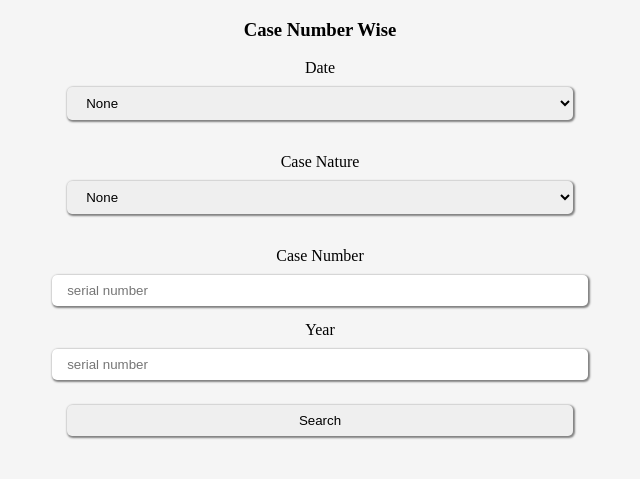
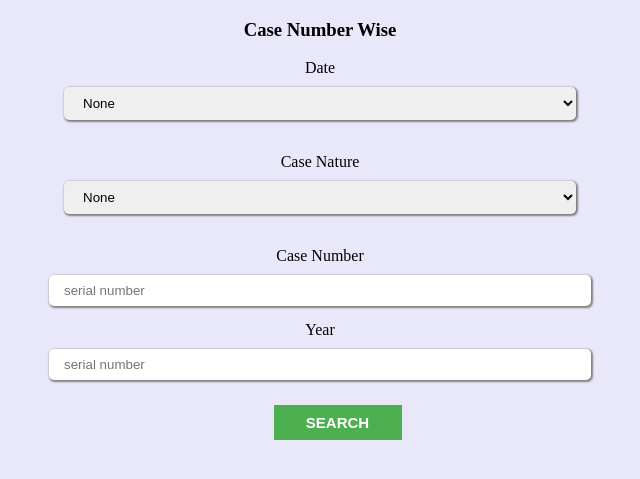
Before and after one commit to AasthaSinha2305/Savengers, a PHP site: page /html/php/causelist/casewise.php in a window 1280 px wide. Shown: the top 479 px of the page, without its empty margins (320-960 px from the left). Run offline with PHP 8.4, Linux system fonts and the light colour scheme; data that the repository does not hold is empty.

Commit message:
Update casewise.php

```diff
--- a/html/php/causelist/casewise.php
+++ b/html/php/causelist/casewise.php
@@ -7,6 +7,64 @@
     <meta name="viewport" content="width=device-width, initial-scale=1.0">
     <title>Document</title>
     <link href="../../../css/seaching.css?v=<?php echo time(); ?>" rel="stylesheet" type="text/css" />
+    <style>
+.header {
+  overflow: hidden;
+  background-color: #f1f1f1;
+  padding: 50px 50px;
+  text-align: center;
+  }
+  body{
+    margin: 0px;
+    padding: 0px;
+    text-align:center;
+    width: 100%;
+    background-color: #e6e6fae8;
+    }
+
+    input[type=text], input[type=date]{
+    width:20%;
+    padding:7px 10px;
+    margin: 10px 0;
+    display:inline-block;
+    border: 1px solid #ccc;
+    box-sizing: border-box;
+    }
+
+    button{
+    background-color:#4CAF50;
+    width: 10%;
+    padding: 9px 5px;
+    margin:10px 0px 0px 35px;
+    cursor:pointer;
+    border:none;
+    color:#ffffff;
+    font-size: 15px;
+    font-weight: bold;
+    }
+
+    button:hover{
+    opacity:0.8;
+    }
+
+    #un,#ps{
+    font-family:'Lato', sans-serif;
+    color: gray;
+    }
+
+
+    #container{
+        position: absolute;
+        top:0;
+        bottom: 0;
+        left: 0;
+        right: 0;
+        margin: auto;
+        width:600;
+        height: 300px;
+        text-align: center;
+    }
+</style>
 </head>
 
 <body>
@@ -35,7 +93,8 @@
             <input name = "caseno" type="text " placeholder="serial number"/> <br>
             <label>Year</label><br>
             <input name = "year" type="text " placeholder="serial number"/> <br>
-            <input type="submit" name="search" value="Search">
+            <button type="submit" name="search" value="Search">SEARCH</button>
+
         </form>
     </center>
 </body>
```
